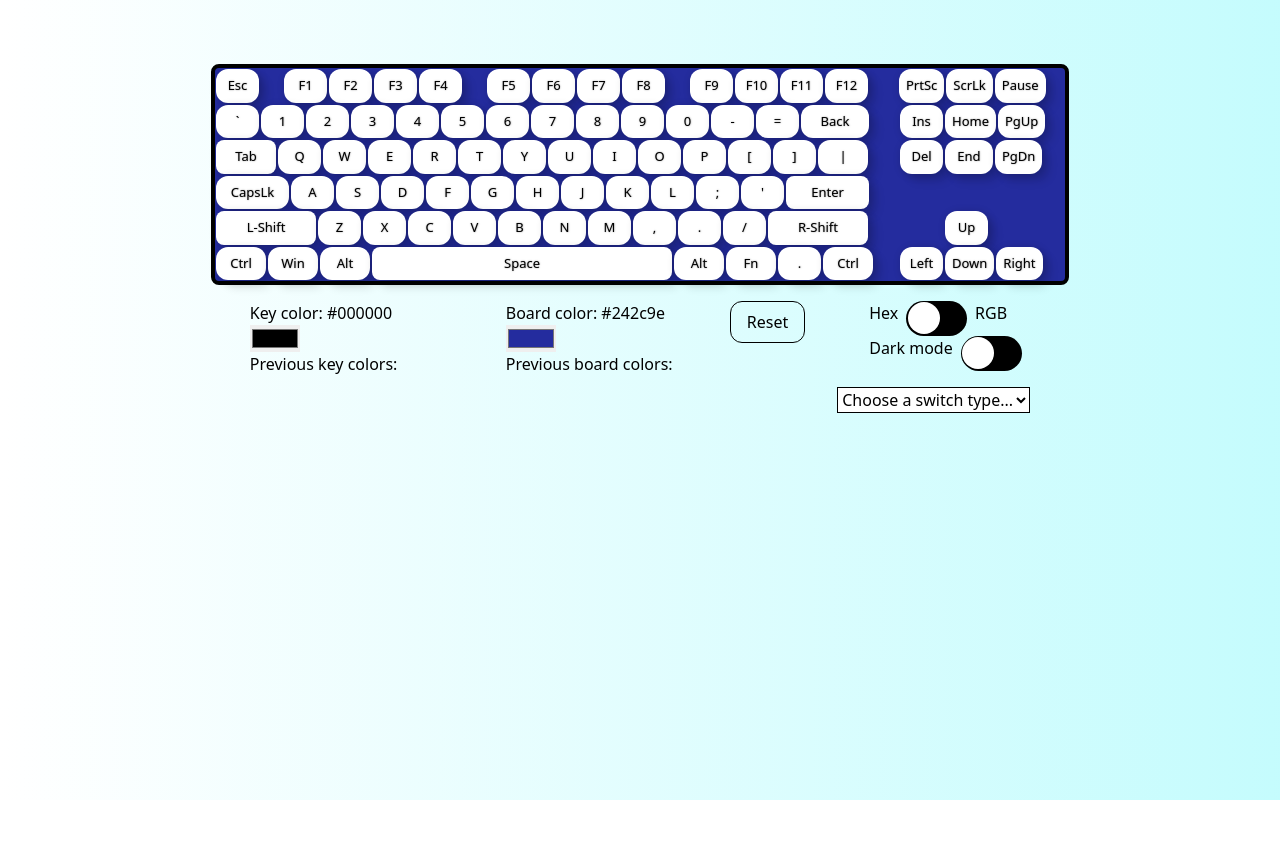
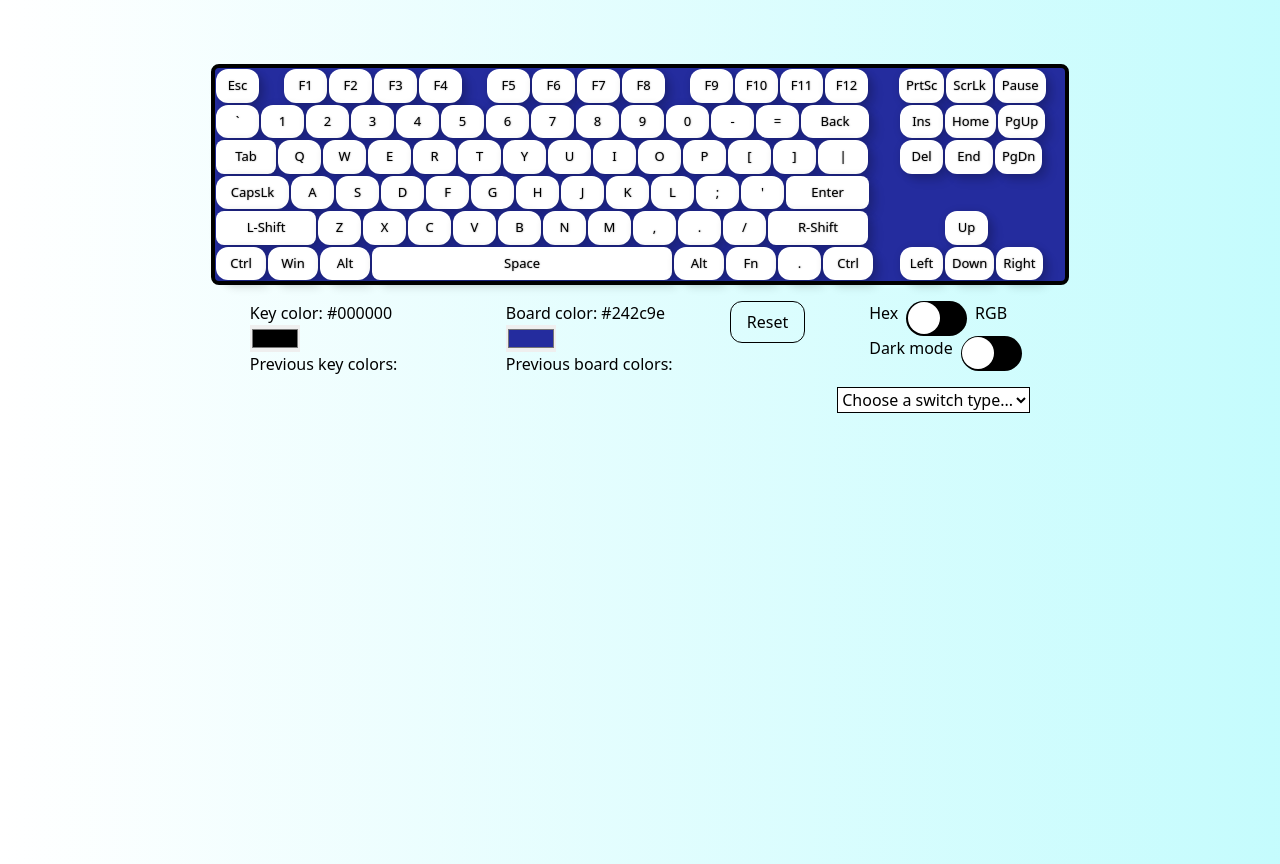
Before and after one commit to OblivionNoirV2/crystalkeys, a React (Create React App) app: page / in a window 1280 px wide. Before the commit the page ends 800 px from the top, so only its background shows below. Built offline with nearby package versions, Linux system fonts and the light colour scheme.

Commit message:
work pls

```diff
--- a/src/sparkles.css
+++ b/src/sparkles.css
@@ -10,8 +10,7 @@
 body {
   background: linear-gradient(90deg, rgba(255, 255, 255, 0.7)0%,
       rgba(109, 247, 250, 0.4) 100%);
-  background-repeat: repeat;
-  background-size: 100vw 100vh;
+  min-height: 100vh;
 }
 
 /*big screens*/
```
